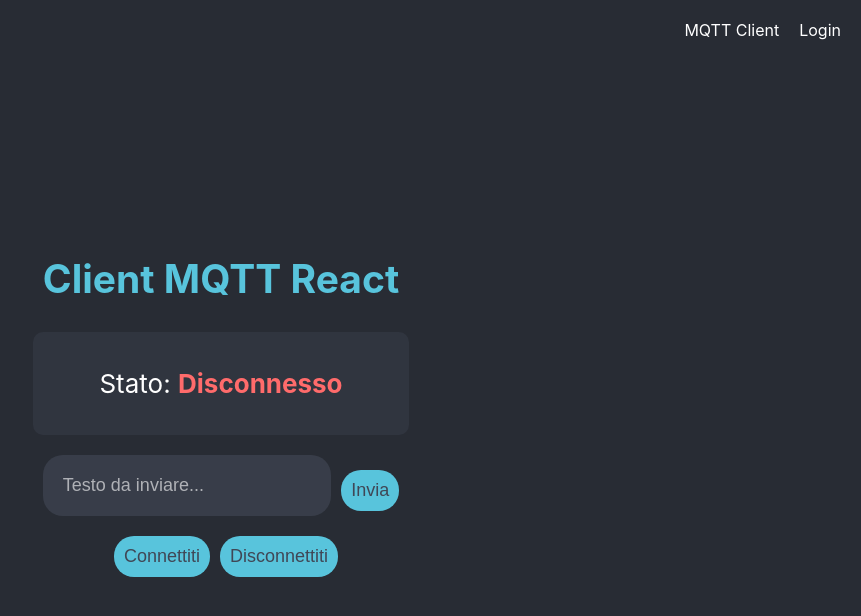
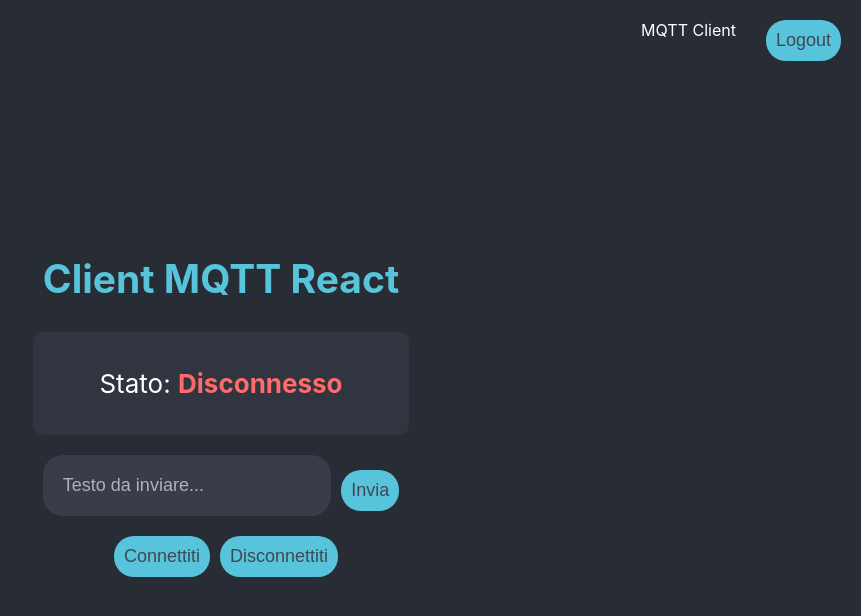
Before and after one commit to MatteoCalvanico/MainProjectDMA, a React (Vite) app in the folder front-end/: page /client in a window 1280 px wide. Shown: the top 616 px of the page, without its empty margins (419-1280 px from the left). Built offline with nearby package versions, Linux system fonts and the light colour scheme; sample sign-in values are in the browser's storage.

Commit message:
Add protected routes

```diff
--- a/front-end/src/App.tsx
+++ b/front-end/src/App.tsx
@@ -1,22 +1,41 @@
 import { BrowserRouter, Routes, Route, Link } from "react-router-dom";
 import "./App.css";
 
-// Import your pages
-import MqttPage from "./pages/MqttClient"; // Create this file with your current MQTT functionality
+import MqttPage from "./pages/MqttClient";
 import LoginPage from "./pages/LoginPage";
+import ProtectedRoute from "./components/ProtectedRoutes";
 
 function App() {
+  const isLoggedIn = localStorage.getItem("authToken") !== null;
+
   return (
     <BrowserRouter>
       <div className="App">
         <nav>
           <Link to="/client">MQTT Client</Link>
-          <Link to="/">Login</Link>
+          {isLoggedIn && (
+            <button
+              onClick={() => {
+                localStorage.removeItem("authToken");
+                localStorage.removeItem("userId");
+                window.location.href = "/";
+              }}
+            >
+              Logout
+            </button>
+          )}
         </nav>
 
         <Routes>
-          <Route path="/client" element={<MqttPage />} />
           <Route path="/" element={<LoginPage />} />
+          <Route
+            path="/client"
+            element={
+              <ProtectedRoute>
+                <MqttPage />
+              </ProtectedRoute>
+            }
+          />
         </Routes>
       </div>
     </BrowserRouter>
--- /dev/null
+++ b/front-end/src/components/ProtectedRoutes.tsx
@@ -0,0 +1,17 @@
+import { Navigate } from "react-router-dom";
+
+interface ProtectedRouteProps {
+  children: React.ReactNode;
+}
+
+const ProtectedRoute: React.FC<ProtectedRouteProps> = ({ children }) => {
+  const authToken = localStorage.getItem("authToken");
+
+  if (!authToken) {
+    return <Navigate to="/" replace />;
+  }
+
+  return <>{children}</>;
+};
+
+export default ProtectedRoute;
```
